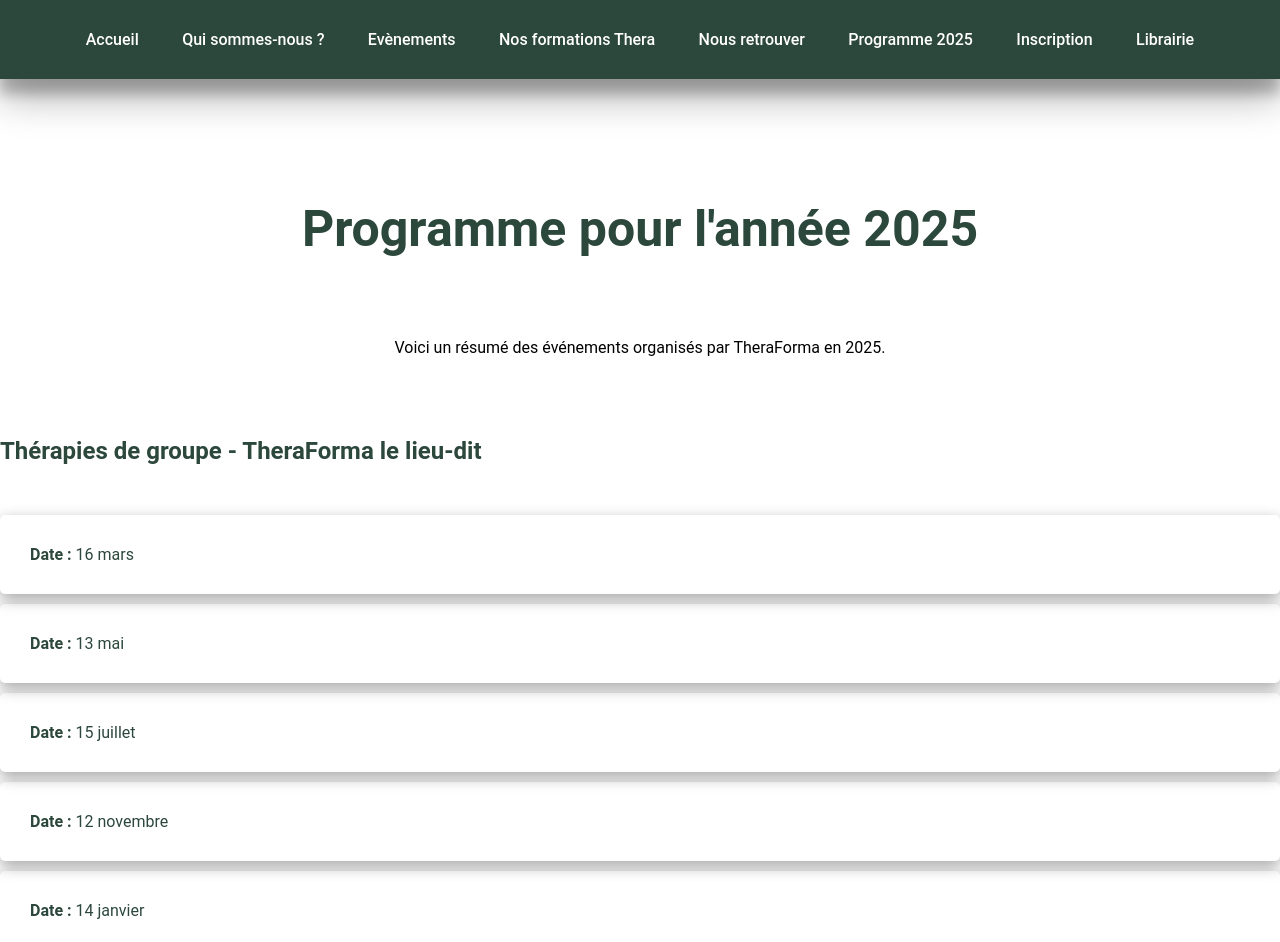
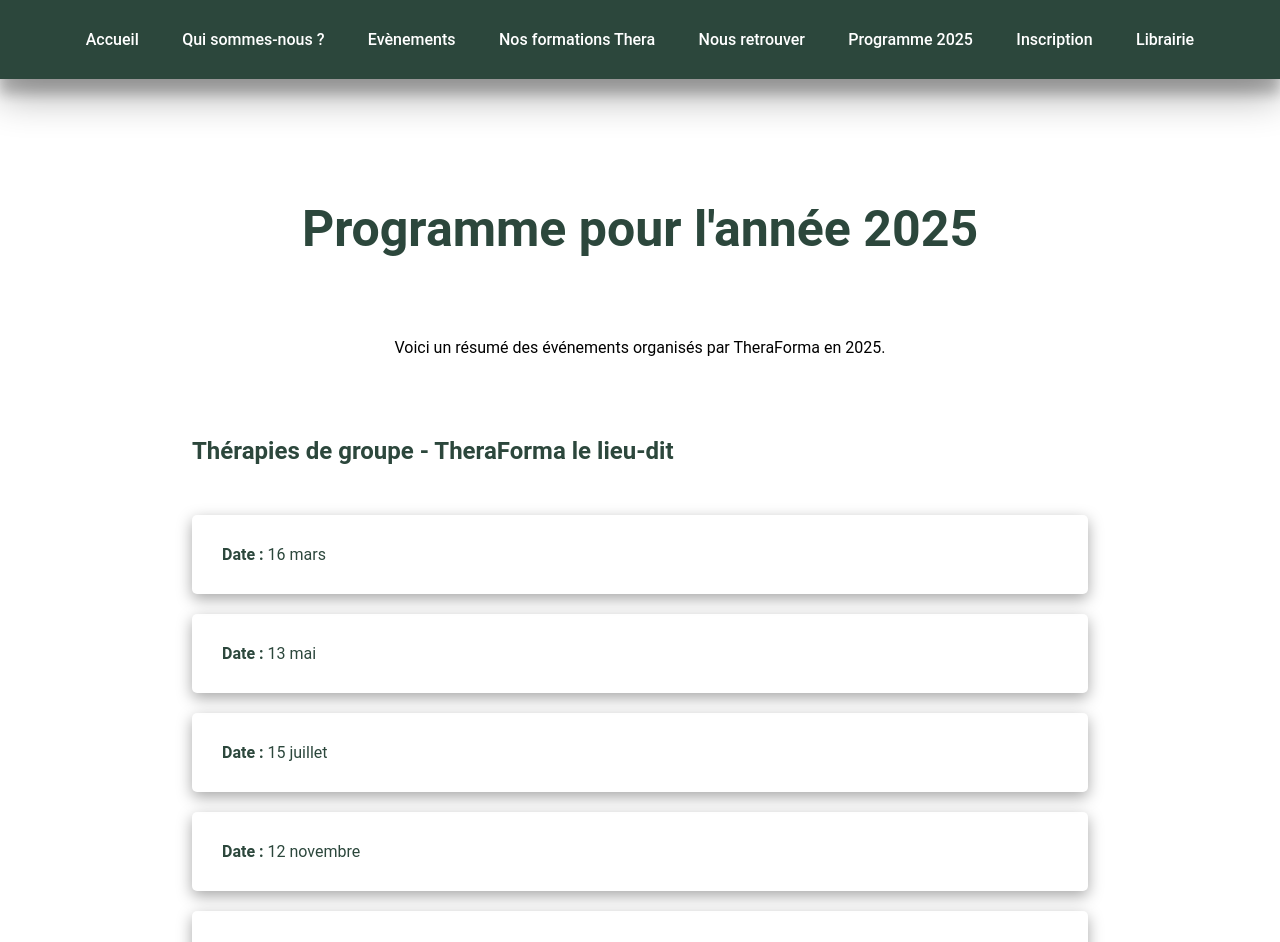
Before and after one commit to AmaryllisPittin/TheraForma.fr, a React (Create React App) app: page /programme-2025 in a window 1280 px wide. Shown: the top 942 px of the page. Built offline with nearby package versions, Linux system fonts and the light colour scheme.

Commit message:
amélioration de la page 2025

```diff
--- a/src/components/Navbar.jsx
+++ b/src/components/Navbar.jsx
@@ -27,7 +27,7 @@
             </li>
         </ul>
           <NavLink className="navbar-link" to="/evenements">Evènements</NavLink>
-          <NavLink className="navbar-link" to="/Nos-formations-Explore">Nos formations Thera</NavLink>
+          <NavLink className="navbar-link" to="/Nos-formations-thera">Nos formations Thera</NavLink>
           <NavLink className="navbar-link" to="/nous-retrouver">Nous retrouver</NavLink>
           <NavLink className="navbar-link" to="/programme-2025">Programme 2025</NavLink>
           <NavLink className="navbar-link" to="/inscription">Inscription</NavLink>
--- a/src/pages/MeetUs.jsx
+++ b/src/pages/MeetUs.jsx
@@ -3,7 +3,6 @@
 import Aside from "../components/Aside";
 import Footer from "../components/Footer";
 import Network from '../components/Network';
-import CardsContainer from '../components/FranceCenterList';
 import franceData from '../JSON/francePlaces.json';
 import internationalData from '../JSON/internationalPlaces.json';
 import FranceCenterList from '../components/FranceCenterList';
--- a/src/pages/YearProgram.jsx
+++ b/src/pages/YearProgram.jsx
@@ -1,12 +1,25 @@
-import React from 'react';
+import React, { useState } from 'react';
 import Navbar from "../components/Navbar";
 import Footer from "../components/Footer";
 import eventsYear from "../JSON/eventsYear.json";
 
 const YearProgram = () => {
+  const [modalVisible, setModalVisible] = useState(false);
+  const [selectedEvent, setSelectedEvent] = useState(null);
+
   const formatDate = (dateString) => {
     const date = new Date(dateString);
     return date.toLocaleDateString('fr-FR', { day: 'numeric', month: 'long' });
+  };
+
+  const openModal = (event) => {
+    setSelectedEvent(event);
+    setModalVisible(true);
+  };
+
+  const closeModal = () => {
+    setSelectedEvent(null);
+    setModalVisible(false);
   };
 
   return (
@@ -28,7 +41,12 @@
               {category.events.length > 0 ? (
                 <ul className="year-program__event-list">
                   {category.events.map((event, eventIndex) => (
-                  <li key={eventIndex} className="year-program__event-item thera__card" style={{ marginBottom: '10px' }}>
+                    <li
+                      key={eventIndex}
+                      className="year-program__event-item thera__card"
+                      style={{ marginBottom: '20px', cursor: 'pointer' }}
+                      onClick={() => openModal(event)}
+                    >
                       <p className="year-program__event-date"><strong>Date :</strong> {formatDate(event.date)}</p>
                     </li>
                   ))}
@@ -41,6 +59,19 @@
         </div>
       </div>
 
+      {/* Modale */}
+      {modalVisible && (
+        <div className="modal-overlay" onClick={closeModal}>
+          <div className="modal-content" onClick={(e) => e.stopPropagation()}>
+            <h3 className='modal-content__h3'>{selectedEvent.title}</h3>
+            <div className='modal-buttons'>
+            <button onClick={closeModal}>Fermer</button>
+            <button>S'inscrire</button>
+          </div>
+          </div>
+        </div>
+      )}
+
       <Footer />
     </div>
   );
--- a/src/scss/dimension-and-spacing.scss
+++ b/src/scss/dimension-and-spacing.scss
@@ -326,11 +326,12 @@
     padding:30px;
     width:100%;
     border-radius:5px;
-    margin-bottom:20px;
 }
 
 .thera-container {
-    width:100%;
+    width: 70%;
+    margin-left: 15%;
+    margin-right: 15%;
 }
 
 .thera-container h2 {
--- a/src/scss/mainStyle.scss
+++ b/src/scss/mainStyle.scss
@@ -375,3 +375,7 @@
 .card {
   cursor:pointer;
 }
+
+.thera__card {
+  list-style-type: none;
+}
```
Lines whose indentation alone changed are shown as unchanged.
